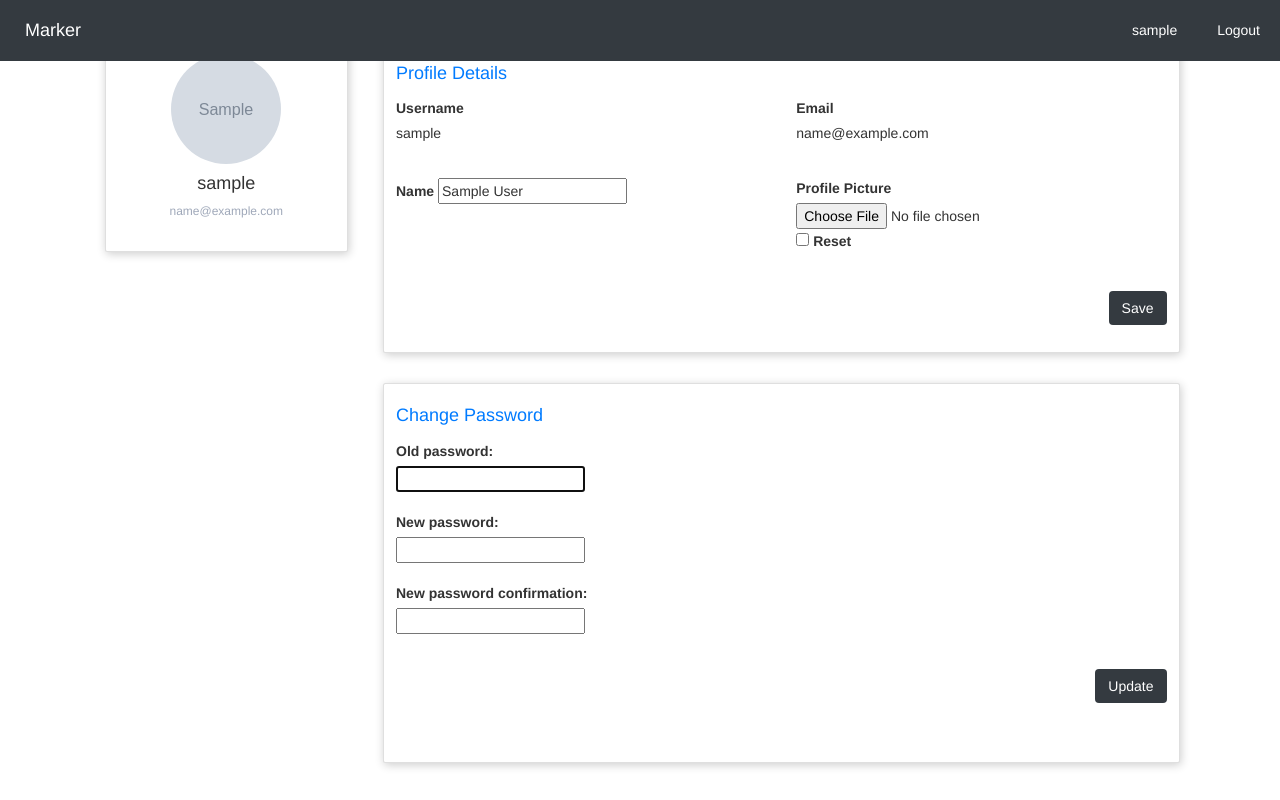
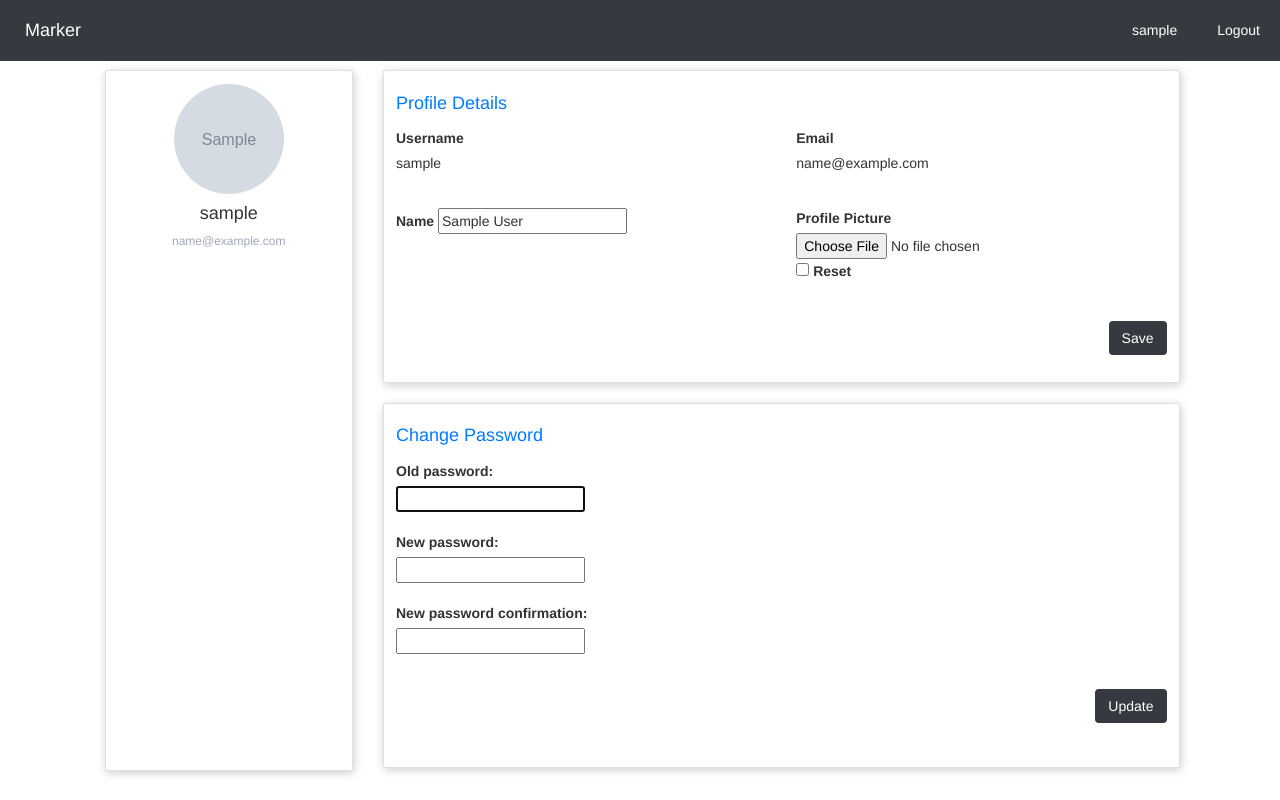
Before and after one commit to KWElites/marker-web, a Django app: page /editprofile/ in a window 1280 px wide. Run offline with Django 3.2, Linux system fonts and the light colour scheme; a user stored in the database is signed in; tables that the repository leaves empty hold one stand-in row (values such as "Sample post"); grey boxes marked "Sample" are stand-in pictures; some libraries are stand-ins or nearby versions.

Commit message:
frontend modifications

```diff
--- a/users/static/StyleSheets/EditProfile.css
+++ b/users/static/StyleSheets/EditProfile.css
@@ -1,6 +1,6 @@
-body {
+body.container {
     margin: 0;
-    padding-top: 40px;
+    padding-top: 120px;
     color: #2e323c;
     background: #f5f6fa;
     position: relative;
@@ -76,6 +76,11 @@ body {
     color: #2e323c;
 }
 
+.user-card {
+    margin-bottom: 10px;
+    height: 96%;
+    width: 100%;
+}
 .card {
     background-color: white;
     transition : transform 0.8s;
@@ -84,6 +89,6 @@ body {
     -moz-border-radius: 5px;
     border-radius: 50px;
     border: 10;
-    margin-bottom: 1rem;
     margin-left: 0.5rem;
+
 }
```
Also changed, not shown: users/static/StyleSheets/Package_Items.css (+9 -1 lines).
